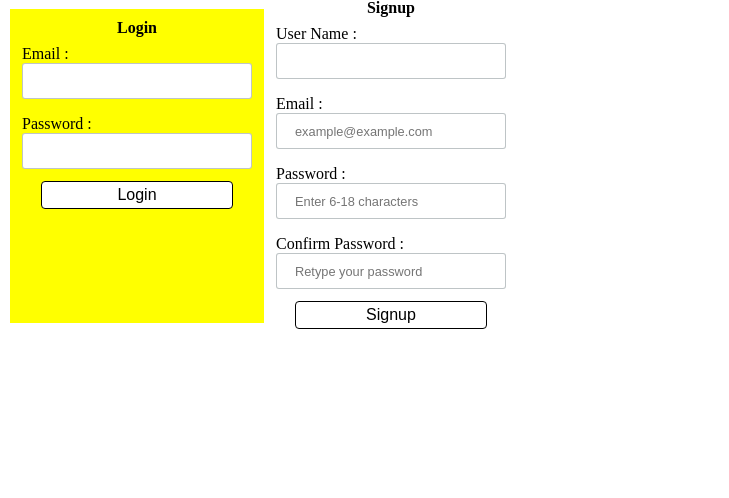
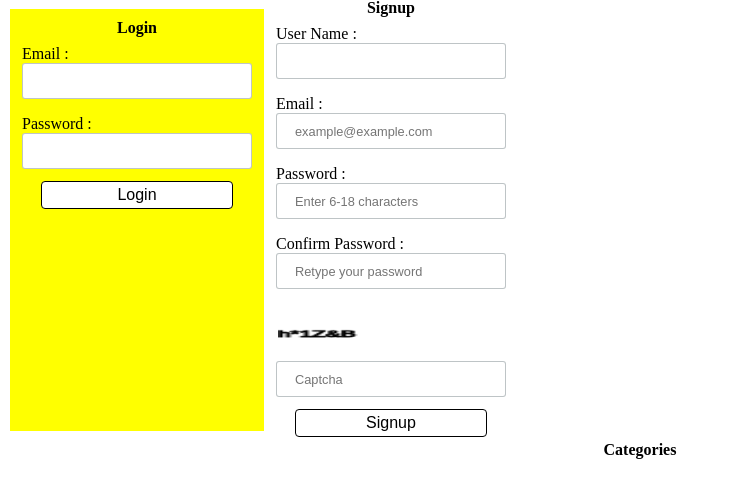
Before and after one commit to itz-A53-K/FoodFest, a PHP site: page / in a window 1280 px wide. Shown: the part 38-536 px from the top of the page, without its empty margins (0-729 px from the left). Run offline with PHP 8.4, Linux system fonts and the light colour scheme; data that the repository does not hold is empty.

Commit message:
categories

```diff
--- a/index.php
+++ b/index.php
@@ -11,8 +11,10 @@
     <link rel="stylesheet" href="user/css/header_footer.css">
 </head>
 
-<body>
-    <?php include 'user/partial/_header.php';?>
+<body onload="createCaptcha()">
+    <?php include 'user/partial/_header.php';
+    include 'user/partial/_dbConnect.php';
+    ?>
 
     <section class="account">
         <div class="loginModule" id="loginModule">
@@ -34,7 +36,8 @@
             </form>
         </div>
         <div class="signupModule" id="signupModule">
-            <form action="user/partial/_signupFunctional.php" method="post" class="form" onsubmit="return regValidate()">
+            <form action="user/partial/_signupFunctional.php" method="post" class="form"
+                onsubmit="return regValidate(), validateCaptcha()">
                 <h4>Signup</h4>
                 <div>
                     <label for="userName">User Name :</label>
@@ -42,7 +45,7 @@
                 </div>
                 <div>
                     <label for="userEmail">Email :</label>
-                    <input type="email" id="userEmail" name="userEmail" placeholder="example@example.com" >
+                    <input type="email" id="userEmail" name="userEmail" placeholder="example@example.com">
                 </div>
                 <div>
                     <label for="userPass">Password :</label>
@@ -53,9 +56,37 @@
                     <label for="confirmPass">Confirm Password :</label>
                     <input type="password" id="confirmPass" name="confirmPass" placeholder="Retype your password">
                 </div>
+                <div>
+                    <!-- captcha creation -->
+                    <div id="captcha">
+                    </div>
+                    <input type="text" placeholder="Captcha" id="cpatchaTextBox" />
+                    <!-- <button type="submit">Submit</button> -->
+                </div>
                 <button type="submit" class="btn btnLarge">Signup</button>
                 <!-- <button type="reset" class="btn">Reset</button> -->
             </form>
+        </div>
+    </section>
+
+
+    <section class="foodCategory" id="foodCategory">
+        <h3>Categories</h3>
+        <div class="categories">
+            <?php
+            $sql= "SELECT * FROM `food categories`";
+            $result= mysqli_query($conn,$sql);
+
+            while($row=mysqli_fetch_assoc($result)){
+                echo '
+                    <div class="line">
+                        <img src="img/burger.jpeg" alt="" srcset="">
+
+                        <h4 class="foodName">'.$row["category_name"].'</h4>
+
+                    </div>';
+            }
+            ?>
         </div>
     </section>
 
--- a/user/css/style.css
+++ b/user/css/style.css
@@ -24,3 +24,40 @@
     padding: 10px;
 
 }
+
+
+
+
+.foodCategory{
+    display: flex;
+    align-items: center;
+    justify-content: center;
+    flex-direction: column;
+
+}
+
+.categories{
+    display: flex;
+}
+.line{
+
+    display: flex;
+    flex-direction: column;
+    justify-content: center;
+    align-items: center;
+    margin-bottom: 15px;
+    margin-left: 90px;
+    border-bottom: dotted 1px solid #000;
+}
+.line img{
+    width: 150px;
+    height: 150px;
+    margin: 5px;
+    border-radius: 80px;
+}
+
+.foodName{
+
+    padding: 2px ;
+    background-color: aqua;
+}
--- a/user/css/utils.css
+++ b/user/css/utils.css
@@ -32,3 +32,8 @@ input{
     color: #6f7c81;
 
 }
+
+canvas{
+    pointer-events: none;
+    height: 5vh;
+}
--- a/user/js/password_ver.js
+++ b/user/js/password_ver.js
@@ -3,6 +3,7 @@ var userRegName = document.getElementById("userName");
 var userRegMail = document.getElementById("userEmail");
 var userRegPass = document.getElementById("userPass");
 var confirmPass = document.getElementById("confirmPass");
+var code;
 
 function regValidate()
 {
@@ -11,7 +12,7 @@ function regValidate()
         alert('Please fill all the fields')
         return false;
     }
-    else if ( userRegPass.value.length <6) {
+    else if ( userRegPass.value.length <3) {
         alert ('Password length must be alteast 6 characters')
         return false;
     }
@@ -33,3 +34,45 @@ function regValidate()
 
 
 }
+
+function createCaptcha()
+{
+    //clear the contents of captcha div first
+    document.getElementById('captcha').innerHTML = "";
+    var charsArray =
+    "0123456789abcdefghijklmnopqrstuvwxyzABCDEFGHIJKLMNOPQRSTUVWXYZ@!#$%^&*";
+    var lengthOtp = 6;
+    var captcha = [];
+    for (var i = 0; i < lengthOtp; i++)
+    {
+        //below code will not allow Repetition of Characters
+        var index = Math.floor(Math.random() * charsArray.length + 1); //get the next character from the array
+        if (captcha.indexOf(charsArray[index]) == -1)
+        captcha.push(charsArray[index]);
+        else i--;
+    }
+    var canv = document.createElement("canvas");
+    canv.id = "captcha";
+    canv.width = 100;
+    canv.height = 50;
+    var ctx = canv.getContext("2d");
+    ctx.font = "px Georgia";
+    ctx.strokeText(captcha.join(""), 0, 30);
+    //storing captcha so that can validate you can save it somewhere else according to your specific requirements
+    code = captcha.join("");
+    document.getElementById("captcha").appendChild(canv); // adds the canvas to the body element
+}
+
+function validateCaptcha()
+{
+    if (document.getElementById("cpatchaTextBox").value == code)
+    {
+
+    }
+    else
+    {
+        alert("Invalid Captcha. try Again");
+        return false;
+        createCaptcha();
+    }
+}
--- a/user/partial/_signupFunctional.php
+++ b/user/partial/_signupFunctional.php
@@ -20,7 +20,7 @@
             echo 'Already Have An Account .';
         }
         else {
-                if ($userPass == $confirmPass) {
+                if ($userEmail !="" && $userPass == $confirmPass) {
                     //creating password hash (increption)
                     $hash = password_hash($userPass,PASSWORD_DEFAULT);
 
```
Also changed, not shown: img/WhatsApp Image 2022-11-21 at 12.42.24 PM.jpeg (added), img/WhatsApp Image 2022-11-21 at 12.42.25 PM.jpeg (added), img/burger.jpeg (added).
